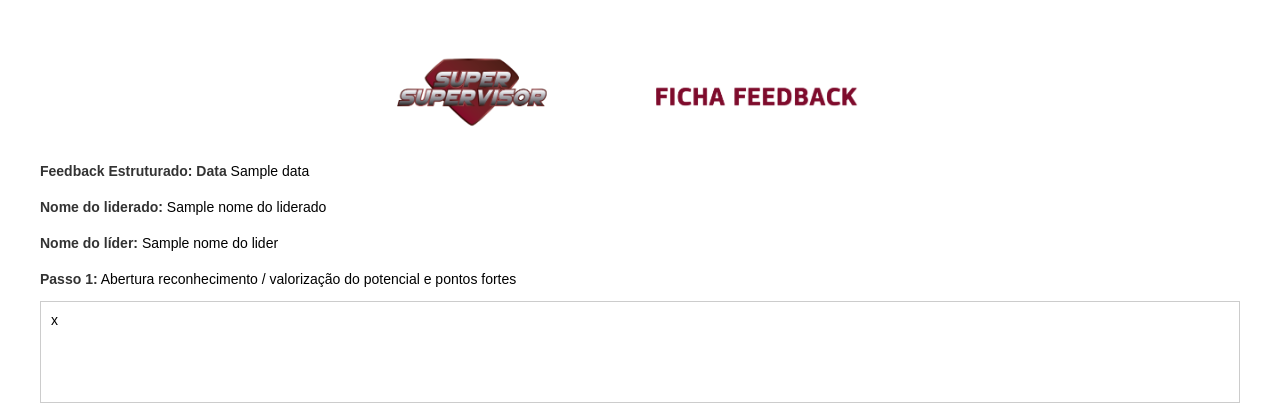
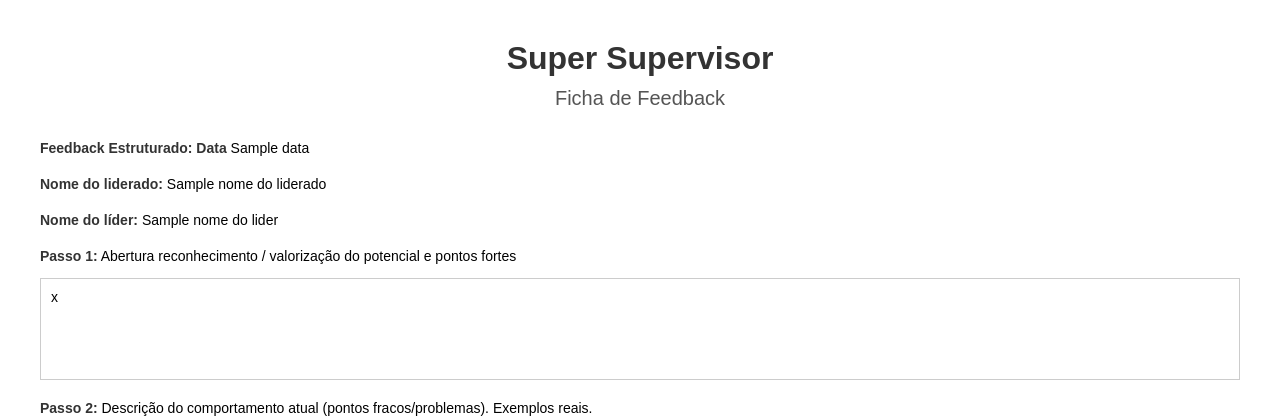
Before and after one commit to ingridandradedev/maria, a Python web app: template app/src/templates/feedback_template.html in a window 1280 px wide. Shown: the top 420 px of the page. Run offline with Jinja, Linux system fonts and the light colour scheme; the template is opened without the code that fills it: most values are stand-ins (such as "Sample title", 1, 10 or a date in 2020).

Commit message:
Pequena alteração no template ciclo de feedback.

```diff
--- a/app/src/templates/feedback_template.html
+++ b/app/src/templates/feedback_template.html
@@ -6,7 +6,8 @@
     <style>
         body { font-family: Arial, sans-serif; font-size: 14px; margin: 40px; }
         .header { text-align: center; margin-bottom: 30px; }
-        .header img { width: 550px; }
+        .header-title { font-size: 32px; font-weight: bold; color: #333; margin-bottom: 10px; }
+        .header-subtitle { font-size: 20px; font-weight: normal; color: #555; }
         .section { margin-bottom: 20px; }
         .label { font-weight: bold; color: #333; }
         .campo { border: 1px solid #ccc; padding: 10px; min-height: 80px; margin-top: 5px; }
@@ -17,7 +18,8 @@
 </head>
 <body>
     <div class="header">
-        <img src="logo.png" alt="Logo Super Supervisor">
+        <div class="header-title">Super Supervisor</div>
+        <div class="header-subtitle">Ficha de Feedback</div>
     </div>
     <div class="section">
         <p><span class="label">Feedback Estruturado: Data</span> {{ data }}</p>
```
